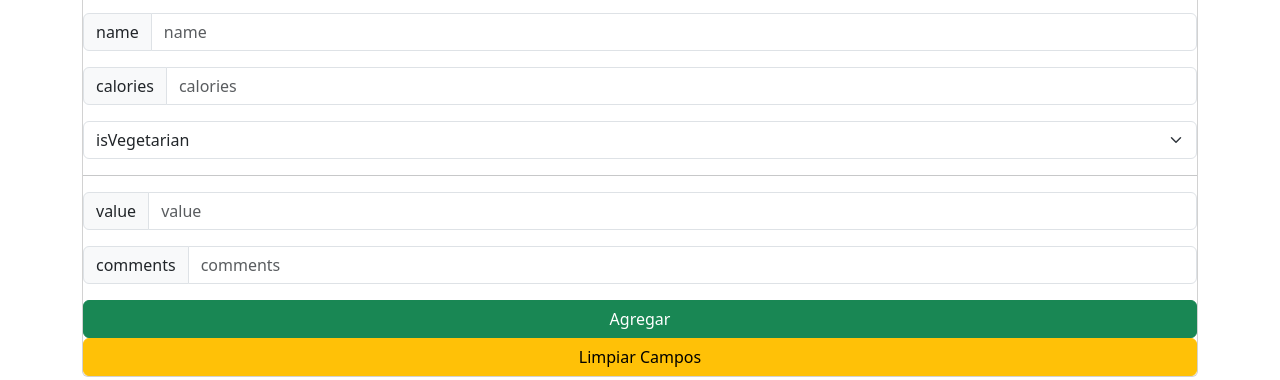
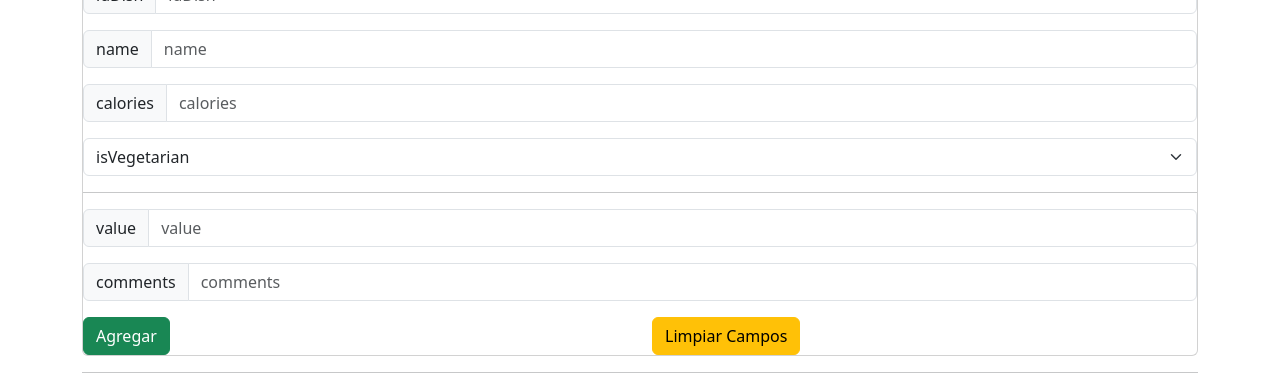
Before and after one commit to binmex/robinsonAguilar_ConsumoApi, a website: page views/index.html in a window 1280 px wide. Shown: the part 88-468 px from the top of the page. Drawn offline with nearby package versions, Linux system fonts and the light colour scheme; no server answers; files whose address does not match are found by name.

Commit message:
mod form and reame

```diff
--- a/views/index.html
+++ b/views/index.html
@@ -14,7 +14,9 @@
   <body class="container">
     <!--form de adicionar-->
     <div class="card">
-      <h2>Agregar nuevo plato</h2>
+      <div class="card-header">
+        <h2>Agregar nuevo plato</h2>
+    </div>
       <div class="input-group mb-3">
         <span class="input-group-text" id="basic-addon1">idDish</span>
         <input type="number" class="form-control" placeholder="idDish" aria-label="idDish" aria-describedby="basic-addon1" id="idSend">
@@ -48,8 +50,16 @@
         <input type="text" class="form-control" placeholder="comments" aria-label="comments" aria-describedby="basic-addon1" id="commentsSend">
       </div>
 
-      <button type="button" class="btn btn-success" id="Agregar">Agregar</button>
-      <button type="button" class="btn btn-warning" id="limpiar">Limpiar Campos</button>
+      <div class="row">
+        <div class="col">
+            <button type="button" class="btn btn-success" id="Agregar">Agregar</button>
+        </div>
+        <div class="col">
+            <button type="button" class="btn btn-warning" id="limpiar">Limpiar Campos</button>
+        </div>
+    </div>
+
+
     </div>
 
     <hr>
```
Also changed, not shown: README.md.
